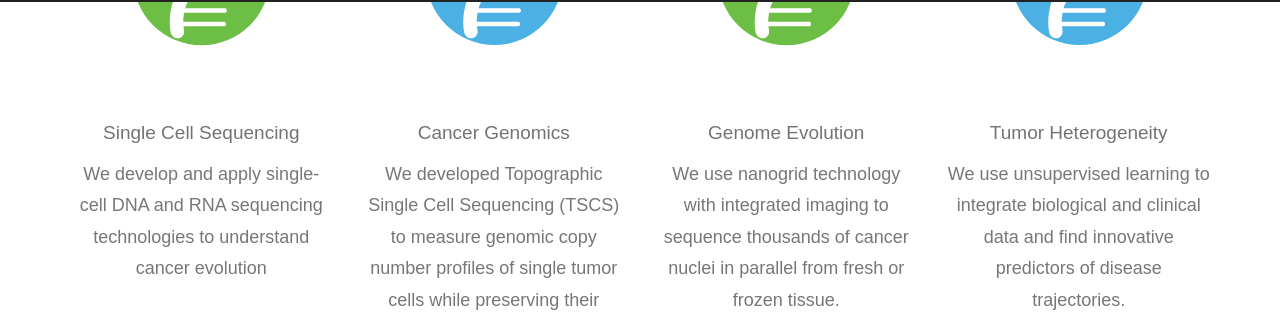
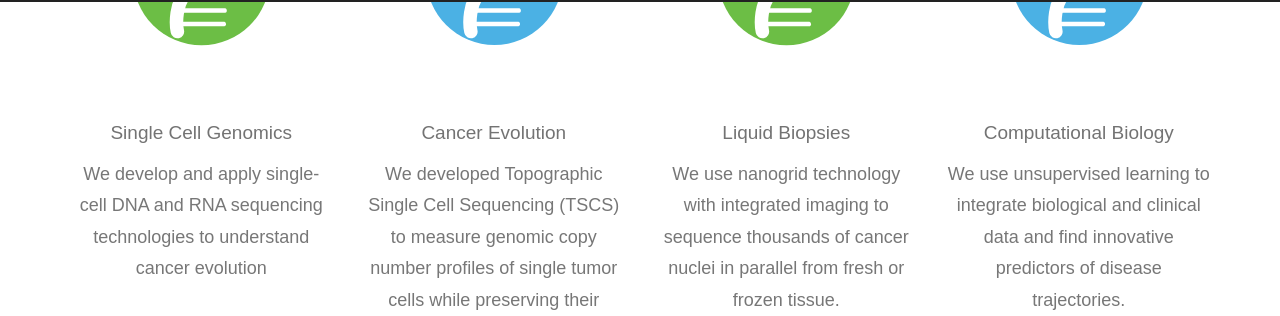
Before and after one commit to navinlabcode/navinlabcode.github.io, a Jekyll site: the page built from index.html, in a window 1280 px wide and 900 px high, scrolled down 1149 px. Shown: the part 138-454 px from the top of the window. Built offline with Jekyll 4.4.1, drawn with Linux system fonts in a browser that asks for light colours; some web fonts are replaced.

Commit message:
Update research.html

```diff
--- a/_includes/research.html
+++ b/_includes/research.html
@@ -19,22 +19,22 @@
           <div class="row text-center">
               <div class="col-md-3">
                   <img src="img/research/R11.svg">
-                  <h4 class="service-heading">Single Cell Sequencing</h4>
+                  <h4 class="service-heading">Single Cell Genomics</h4>
                   <p class="text-muted">We develop and apply single-cell DNA and RNA sequencing technologies to understand cancer evolution</p>
               </div>
               <div class="col-md-3">
                   <img src="img/research/R22.svg">
-                  <h4 class="service-heading">Cancer Genomics</h4>
+                  <h4 class="service-heading">Cancer Evolution</h4>
                   <p class="text-muted">We developed Topographic Single Cell Sequencing (TSCS) to measure genomic copy number profiles of single tumor cells while preserving their spatial context in tissue sections.</p>
               </div>
               <div class="col-md-3">
                   <img src="img/research/R33.svg">
-                  <h4 class="service-heading">Genome Evolution</h4>
+                  <h4 class="service-heading">Liquid Biopsies</h4>
                   <p class="text-muted">We use nanogrid technology with integrated imaging to sequence thousands of cancer nuclei in parallel from fresh or frozen tissue.</p>
               </div>
               <div class="col-md-3">
                   <img src="img/research/R44.svg">
-                  <h4 class="service-heading">Tumor Heterogeneity</h4>
+                  <h4 class="service-heading">Computational Biology</h4>
                   <p class="text-muted">We use unsupervised learning to integrate biological and clinical data and find innovative predictors of disease trajectories.</p>
               </div>
           </div>
```
